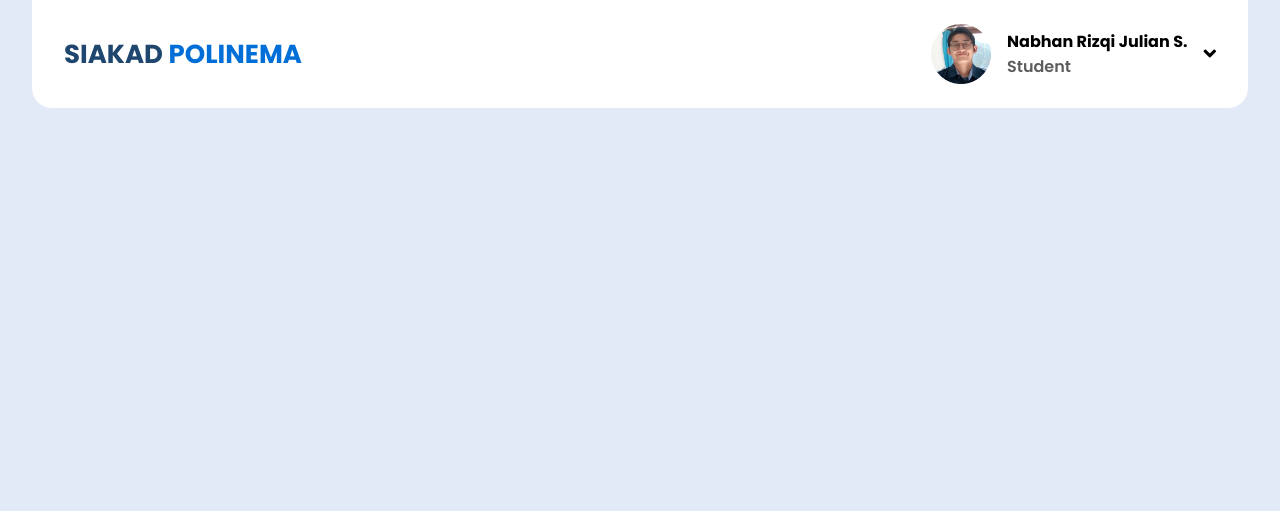
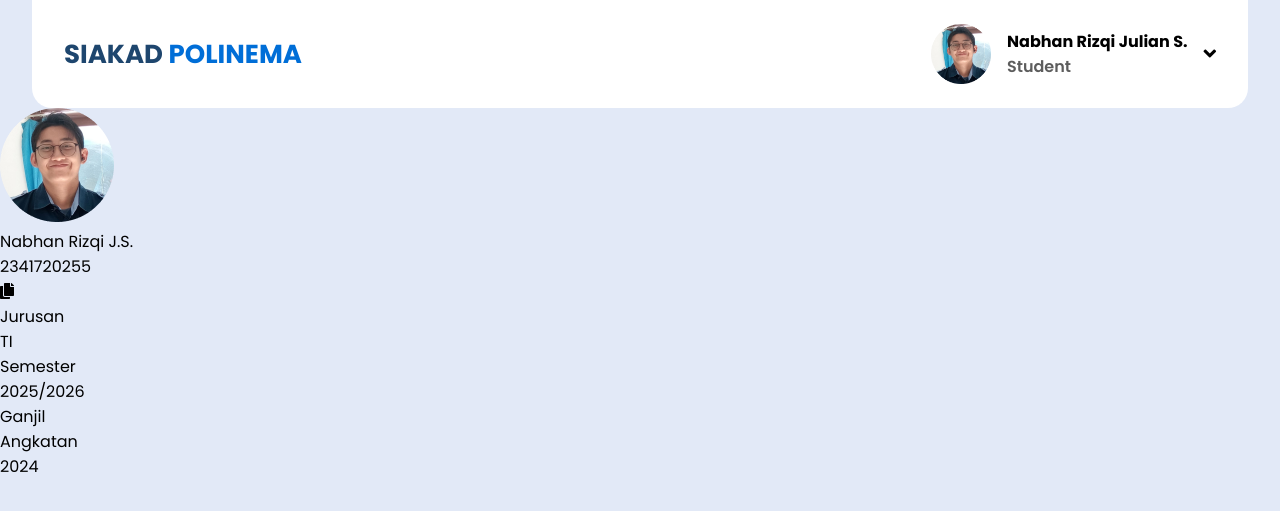
Before and after one commit to rzjuliannofficial/Quiz-1_Desprog-ReDesign-Siakad, a PHP site: page /Beranda.php in a window 1280 px wide. Shown: the top 511 px of the page. Run offline with PHP 8.4, Linux system fonts and the light colour scheme.

Commit message:
card-student

```diff
--- a/Beranda.php
+++ b/Beranda.php
@@ -48,6 +48,38 @@
     <!-- CONTAINER-->
     <div class="container">
 
+        <div class="sidebar">
+
+            <!-- card-student -->
+            <div class="card-student">
+                <div class="info-utama">
+                    <img src="img/profile.png" alt="">
+                    <div class="profile">
+                        <div class="name">
+                            <p>Nabhan Rizqi J.S.</p>
+                        </div>
+                        <div class="nim">
+                            <p>2341720255</p>
+                            <i class="fas fa-copy"></i>
+                        </div>
+                    </div>
+                </div>
+                <div class="info-tambahan">
+                    <div class="jurusan">
+                        Jurusan
+                        <p>TI</p>
+                    </div>
+                    <div class="semester">
+                        Semester
+                        <p>2025/2026 <br>Ganjil</p>
+                    </div>
+                    <div class="angkatan">
+                        Angkatan
+                        <p>2024</p>
+                    </div>
+                </div>
+            </div>
+        </div>
     </div>
 </body>
 <script src="script/main.js"></script>
```
